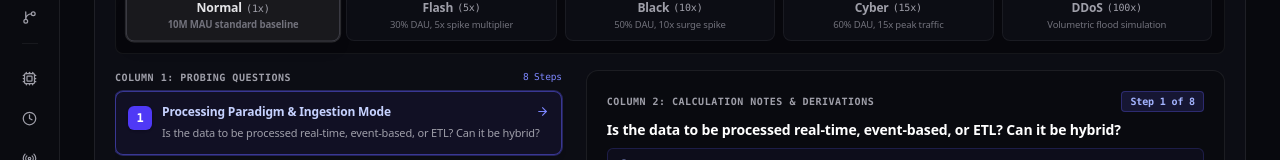
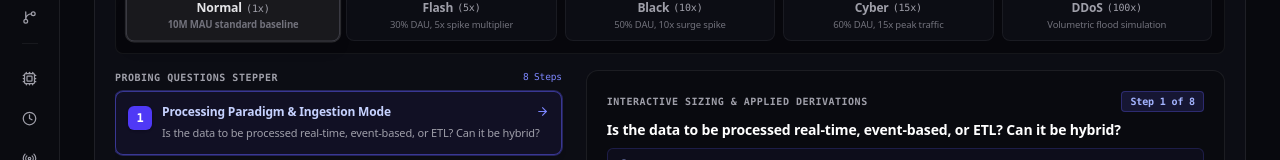
Before and after one commit to balasus1/back-of-envelope, a Next.js app in the folder system-design-studio/: page /studio in a window 1280 px wide. Shown: the part 282-442 px from the top of the page. Built offline with nearby package versions, Linux system fonts and the light colour scheme.

Commit message:
style: clean up probing stepper headers and polish side-by-side calculation layout

```diff
--- a/system-design-studio/src/components/InterviewStepper.tsx
+++ b/system-design-studio/src/components/InterviewStepper.tsx
@@ -225,11 +225,11 @@ export function InterviewStepper() {
 
       {/* Main 2-Column Split: Column 1 = Probing Questions List | Column 2 = Corresponding Calculation Notes */}
       <div className="grid grid-cols-1 lg:grid-cols-12 gap-5 min-h-0 items-start">
-        {/* Column 1 (Left): Probing Questions List */}
+        {/* Left: Probing Questions Stepper */}
         <div className="lg:col-span-5 space-y-2 overflow-y-auto pr-1 max-h-[320px] lg:max-h-[580px]">
           <div className="flex items-center justify-between mb-1.5">
             <span className="text-[10px] font-mono uppercase tracking-wider text-zinc-400 font-bold block">
-              Column 1: Probing Questions
+              Probing Questions Stepper
             </span>
             <span className="text-[9.5px] font-mono text-indigo-400">8 Steps</span>
           </div>
@@ -283,13 +283,13 @@ export function InterviewStepper() {
           </div>
         </div>
 
-        {/* Column 2 (Right): Corresponding Calculation Area & Derivation Notes */}
+        {/* Right: Corresponding Calculation Area & Derivation Notes */}
         <div className="lg:col-span-7 rounded-xl border border-white/[0.08] bg-[#090a0f] p-3.5 sm:p-5 flex flex-col justify-between space-y-4">
           {/* Active Question Guidance & Dialogue */}
           <div className="space-y-2 pb-3 border-b border-white/[0.06]">
             <div className="flex items-center justify-between gap-2 flex-wrap">
               <span className="text-[10px] font-mono uppercase tracking-wider text-zinc-400 font-bold block">
-                Column 2: Calculation Notes & Derivations
+                Interactive Sizing & Applied Derivations
               </span>
               <span className="text-[10px] font-mono px-2 py-0.5 rounded bg-indigo-500/15 border border-indigo-500/30 text-indigo-300 font-semibold shrink-0">
                 Step {activeStep + 1} of 8
```
